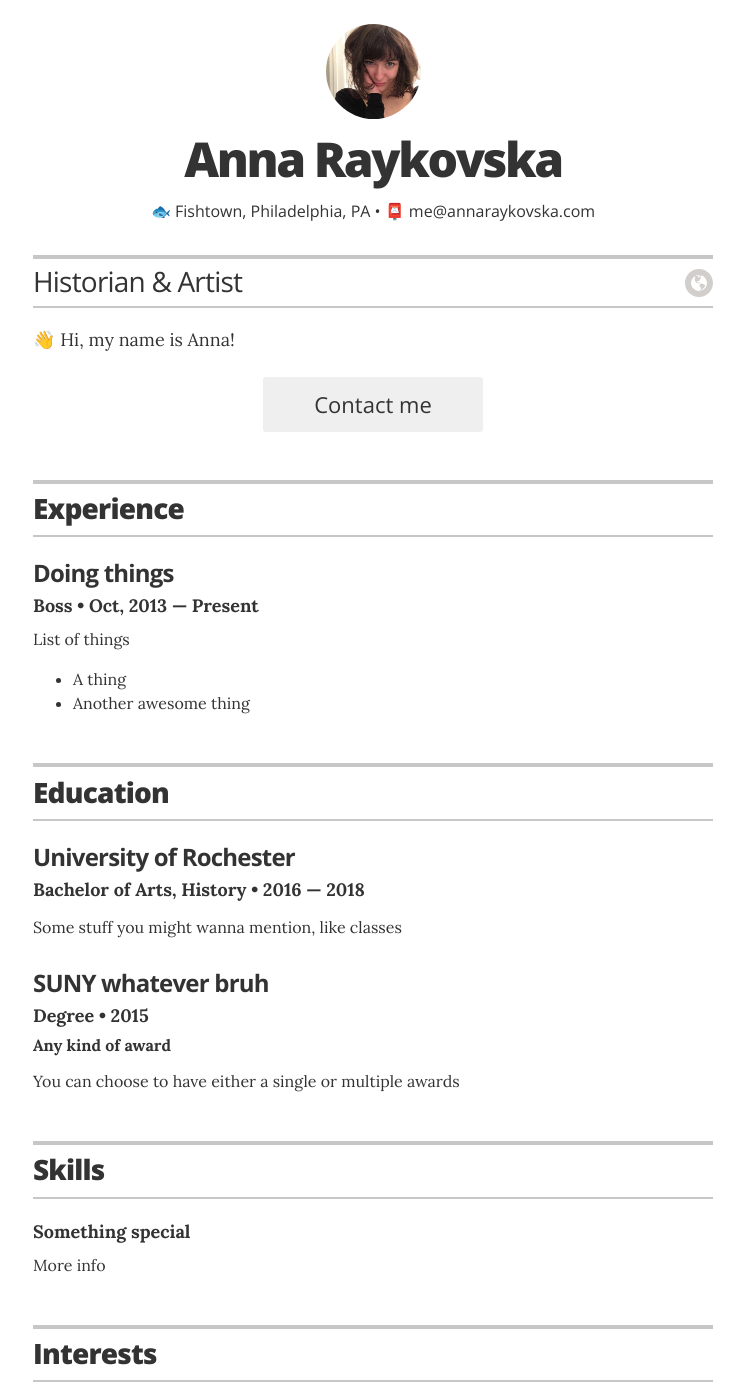
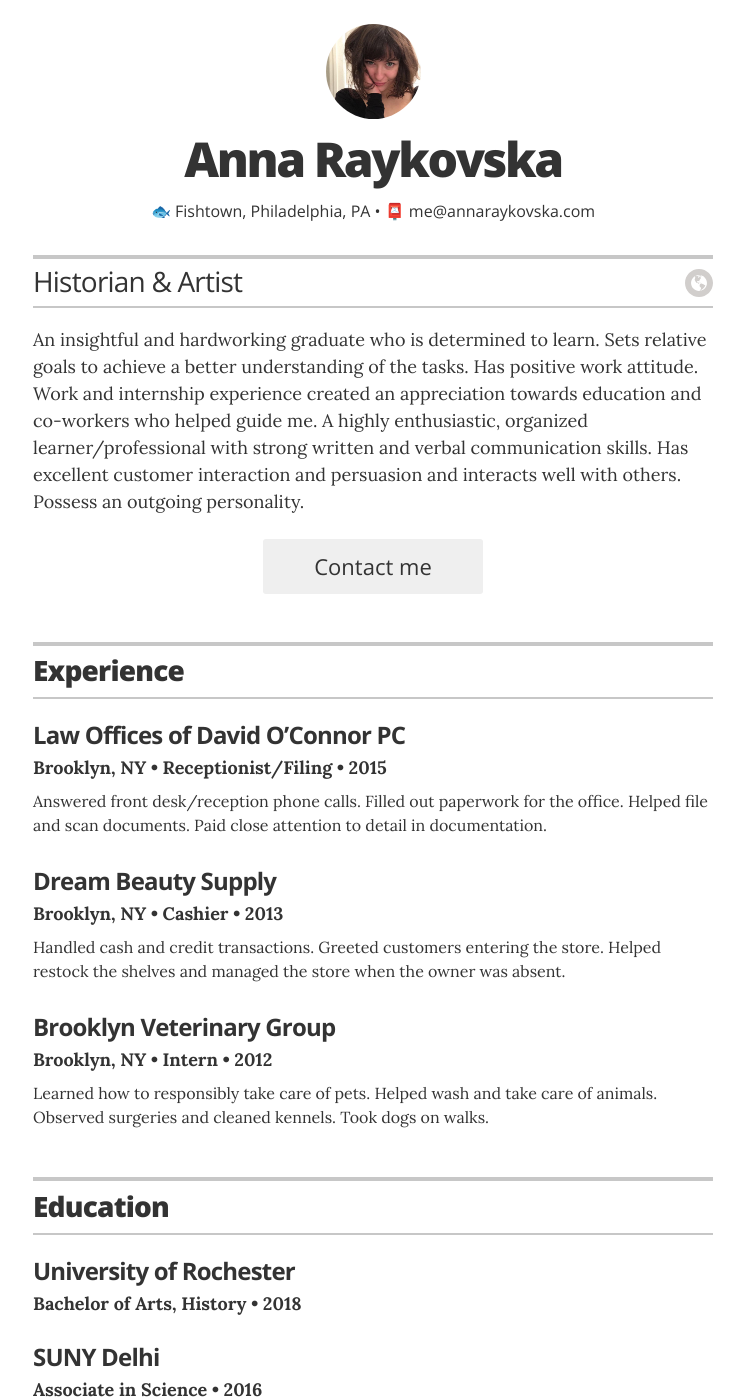
Before and after one commit to insanj/annaraykovska, a Jekyll site: the page docs/index.html, which Jekyll copies as it is, in a window 1280 px wide and 1400 px high. Shown: the whole window, without its empty margins (267-1011 px from the left). Built offline with Jekyll 4.4.1, drawn with Linux system fonts in a browser that asks for light colours; some of the changed text lies outside the part shown.

Commit message:
import info from pages doc, fill out base

```diff
--- a/_config.yml
+++ b/_config.yml
@@ -23,7 +23,7 @@ resume_contact_email:           "me@annaraykovska.com"
 resume_header_contact_info:     "🐟 Fishtown, Philadelphia, PA • 📮 me@annaraykovska.com"
 display_header_contact_info:    "true"
 
-resume_header_intro: "<p>👋 Hi, my name is Anna!</p>"
+resume_header_intro: "<p>An insightful and hardworking graduate who is determined to learn. Sets relative goals to achieve a better understanding of the tasks. Has positive work attitude. Work and internship experience created an appreciation towards education and co-workers who helped guide me. A highly enthusiastic, organized learner/professional with strong written and verbal communication skills. Has excellent customer interaction and persuasion and interacts well with others. Possess an outgoing personality.</p>"
 
 # use "yes" to display the email contact button,
 # "no" to display an "I'm not looking for work" message,
--- a/_data/interests.yml
+++ b/_data/interests.yml
@@ -1,2 +1,4 @@
 # Interests
-- description: Human rights and world affairs
+- description: Art History
+- description: Animal Rights
+- description: Political Science
--- a/_data/skills.yml
+++ b/_data/skills.yml
@@ -1,3 +1,3 @@
 # Skills
-- skill: Something special
-  description: More info
+- skill: Trilingual
+  description: Fluent in English, Ukranian, and Russian
--- a/docs/index.html
+++ b/docs/index.html
@@ -126,7 +126,7 @@
         </div>
 
         <div class="executive-summary" itemprop="description">
-          <p>👋 Hi, my name is Anna!</p>
+          <p>An insightful and hardworking graduate who is determined to learn. Sets relative goals to achieve a better understanding of the tasks. Has positive work attitude. Work and internship experience created an appreciation towards education and co-workers who helped guide me. A highly enthusiastic, organized learner/professional with strong written and verbal communication skills. Has excellent customer interaction and persuasion and interacts well with others. Possess an outgoing personality.</p>
         </div>
 
 
@@ -145,9 +145,21 @@
 
 
         <div class="resume-item" itemscope itemprop="worksFor" itemtype="http://schema.org/Organization">
-          <h3 class="resume-item-title" itemprop="name">Doing things</h3>
-          <h4 class="resume-item-details" itemprop="description">Boss &bull; Oct, 2013 &mdash; Present</h4>
-          <p class="resume-item-copy">List of things <ul class="resume-item-list"><li>A thing</li><li>Another awesome thing</li></ul></p>
+          <h3 class="resume-item-title" itemprop="name">Law Offices of David O’Connor PC</h3>
+          <h4 class="resume-item-details" itemprop="description">Brooklyn, NY &bullet; Receptionist/Filing &bull; 2015</h4>
+          <p class="resume-item-copy">Answered front desk/reception phone calls. Filled out paperwork for the office. Helped file and scan documents. Paid close attention to detail in documentation.</p>
+        </div><!-- end of resume-item -->
+
+        <div class="resume-item" itemscope itemprop="worksFor" itemtype="http://schema.org/Organization">
+          <h3 class="resume-item-title" itemprop="name">Dream Beauty Supply</h3>
+          <h4 class="resume-item-details" itemprop="description">Brooklyn, NY &bullet; Cashier &bull; 2013</h4>
+          <p class="resume-item-copy">Handled cash and credit transactions. Greeted customers entering the store. Helped restock the shelves and managed the store when the owner was absent.</p>
+        </div><!-- end of resume-item -->
+
+        <div class="resume-item" itemscope itemprop="worksFor" itemtype="http://schema.org/Organization">
+          <h3 class="resume-item-title" itemprop="name">Brooklyn Veterinary Group</h3>
+          <h4 class="resume-item-details" itemprop="description">Brooklyn, NY &bullet; Intern &bull; 2012</h4>
+          <p class="resume-item-copy">Learned how to responsibly take care of pets. Helped wash and take care of animals. Observed surgeries and cleaned kennels. Took dogs on walks.</p>
         </div><!-- end of resume-item -->
 
 
@@ -166,7 +178,7 @@
 
         <div class="resume-item" itemscope itemprop="alumniOf" itemtype="http://schema.org/CollegeOrUniversity">
           <h3 class="resume-item-title" itemprop="name">University of Rochester</h3>
-          <h4 class="resume-item-details group" itemprop="description">Bachelor of Arts, History &bull; 2016 &mdash; 2018</h4>
+          <h4 class="resume-item-details group" itemprop="description">Bachelor of Arts, History &bull; 2018</h4>
           <h5 class="resume-item-details award-title" itemprop="description"></h5>
           <p class="resume-item-copy" itemprop="description">
             <ul class="resume-item-list">
@@ -174,20 +186,33 @@
             </ul></h5>
 
 
-          <p class="resume-item-copy">Some stuff you might wanna mention, like classes</p>
+          <p class="resume-item-copy"></p>
         </div>
 
         <div class="resume-item" itemscope itemprop="alumniOf" itemtype="http://schema.org/CollegeOrUniversity">
-          <h3 class="resume-item-title" itemprop="name">SUNY whatever bruh</h3>
-          <h4 class="resume-item-details group" itemprop="description">Degree &bull; 2015</h4>
-          <h5 class="resume-item-details award-title" itemprop="description">Any kind of award</h5>
+          <h3 class="resume-item-title" itemprop="name">SUNY Delhi</h3>
+          <h4 class="resume-item-details group" itemprop="description">Associate in Science &bull; 2016</h4>
+          <h5 class="resume-item-details award-title" itemprop="description"></h5>
           <p class="resume-item-copy" itemprop="description">
             <ul class="resume-item-list">
 
             </ul></h5>
 
 
-          <p class="resume-item-copy">You can choose to have either a single or multiple awards</p>
+          <p class="resume-item-copy"></p>
+        </div>
+
+        <div class="resume-item" itemscope itemprop="alumniOf" itemtype="http://schema.org/CollegeOrUniversity">
+          <h3 class="resume-item-title" itemprop="name">Expeditionary Learning School for Community Leaders</h3>
+          <h4 class="resume-item-details group" itemprop="description">High School Degree &bull; 2014</h4>
+          <h5 class="resume-item-details award-title" itemprop="description"></h5>
+          <p class="resume-item-copy" itemprop="description">
+            <ul class="resume-item-list">
+
+            </ul></h5>
+
+
+          <p class="resume-item-copy"></p>
         </div>
 
       </section>
@@ -206,8 +231,8 @@
         </header>
 
         <div class="resume-item">
-          <h4 class="resume-item-details">Something special</h4>
-          <p class="resume-item-copy">More info</p>
+          <h4 class="resume-item-details">Trilingual</h4>
+          <p class="resume-item-copy">Fluent in English, Ukranian, and Russian</p>
         </div>
 
 
@@ -230,7 +255,11 @@
         <div class="resume-item">
           <ul class="resume-item-list">
 
-            <li>Human rights and world affairs</li>
+            <li>Art History</li>
+
+            <li>Animal Rights</li>
+
+            <li>Political Science</li>
 
           </ul>
         </div>
```
Also changed, not shown: _data/education.yml (+8 -7 lines), _data/experience.yml (+14 -4 lines).
